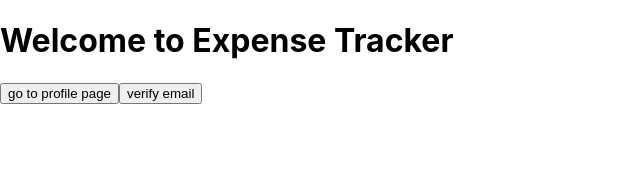
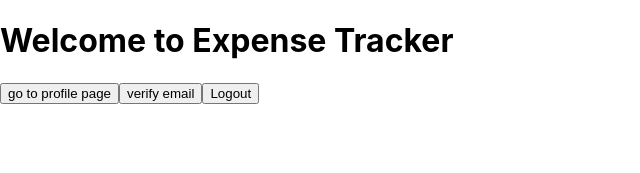
Before and after one commit to pizuCoder/react-expensetracker-sharpener, a React (Create React App) app: page /welcome in a window 1280 px wide. Shown: the top 173 px of the page, without its empty margins (0-640 px from the left). Built offline with nearby package versions, Linux system fonts and the light colour scheme.

Commit message:
Logout added

```diff
--- a/src/App.js
+++ b/src/App.js
@@ -2,9 +2,9 @@ import { BrowserRouter, Switch, Route } from "react-router-dom";
 
 import AuthForm from "./Auth/AuthForm";
 import UpdateProfile from "./pages/updateProfile";
-import VerifyEmail from './Auth/VerifyEmail'
+import VerifyEmail from "./Auth/VerifyEmail";
+import Logout from "./Auth/Logout";
 function App() {
-
   return (
     <BrowserRouter>
       <Switch>
@@ -15,9 +15,9 @@ function App() {
           <h1>Welcome to Expense Tracker</h1>
           <a href="/profile">
             <button>go to profile page</button>
-
           </a>
           <VerifyEmail />
+          <Logout />
         </Route>
         <Route path="/profile">
           <UpdateProfile />
--- /dev/null
+++ b/src/Auth/Logout.js
@@ -0,0 +1,17 @@
+import { useContext } from "react";
+import { useHistory } from "react-router-dom";
+import AuthContext from "../Store/storeContext";
+
+export default function Logout(){
+    const authCtx = useContext(AuthContext)
+    const history = useHistory()
+
+    const logoutHandler = () => {
+        authCtx.logout();
+        history.replace('/signup')
+      };
+
+return(
+    <button onClick={logoutHandler}>Logout</button>
+)
+}
--- a/src/Store/storeContext.js
+++ b/src/Store/storeContext.js
@@ -35,7 +35,7 @@ export const AuthContextProvider = (props) => {
 
           if (minutesInactive >= 5) {
             logoutHandler();
-            window.location.href = "/logout"; // Redirect to the logout page
+            window.location.href = "/signup"; // Redirect to the logout page
           }
         };
 
```
